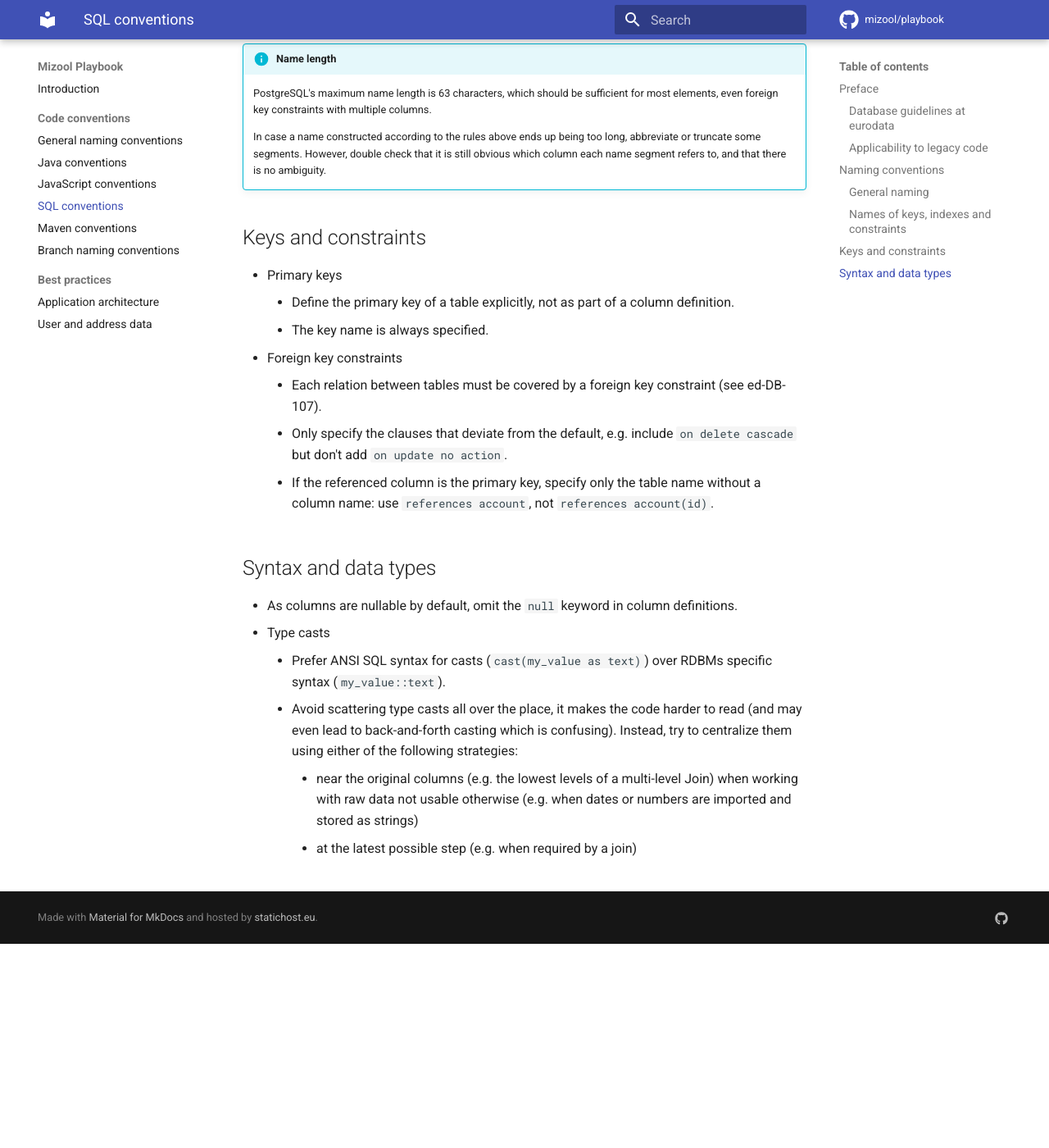
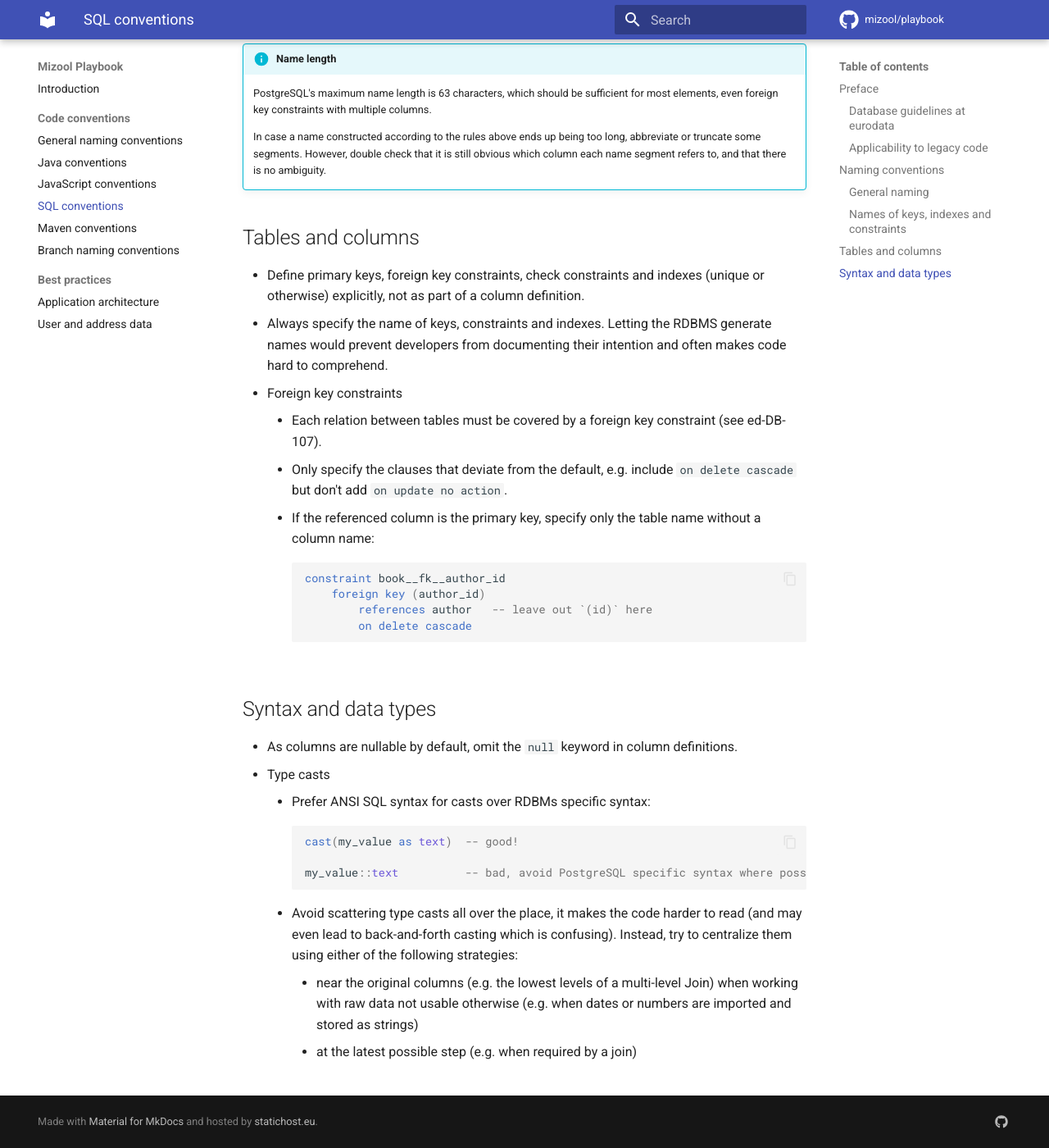
Before and after one commit to mizool/playbook, an MkDocs documentation site: the page built from docs/code-conventions/sql.md, in a window 1280 px wide and 1400 px high, scrolled down 1962 px. Shown: the whole window at 82% size. Built offline with MkDocs 1.6.1 and Material for MkDocs 9.7.7, drawn with Linux system fonts in a browser that asks for light colours; comment, search, counter and statistics services are not loaded; before the commit the page ends 3113 px from its top, so only the background shows below that; some of the changed text lies outside the part shown.

Commit message:
Improve and reorganize rules for tables/columns and keys/indexes/constraints

````diff
--- a/docs/code-conventions/sql.md
+++ b/docs/code-conventions/sql.md
@@ -42,14 +42,13 @@ The following rules are conscious departures from ed-DB-119.
 
 Names of keys, indexes and constraints follow the structure given below, with segments separated by double underscores (`__`).
 
-| Element                | Name segments                                                    | Examples                                                                      |
-|------------------------|------------------------------------------------------------------|-------------------------------------------------------------------------------|
-| Primary key            | table name<br>`pk`                                               | `my_cool_table__pk`                                                           |
-| Foreign key constraint | owning table<br>`fk`<br>each included column of the owning table | `login__fk__account_id`<br>`book__fk__author_id`                              |
-| Unique index           | table name<br>`u`<br>title / each included column                | `document__u__id__account_id`<br>`subscription__u__one_active_per_account_id` |
-| Other index            | table name<br>`i`<br>each included column                        | `group__i__parent_id`                                                         |
-| Check constraint       | table name<br>`c`<br>title                                       | `account__c__name_length`<br>`contact__c__email_or_phone_set`                 |
-
+| Element                           | Name segments                                                    | Examples                                                                      |
+|-----------------------------------|------------------------------------------------------------------|-------------------------------------------------------------------------------|
+| Primary key                       | table name<br>`pk`                                               | `my_cool_table__pk`                                                           |
+| Foreign key constraint            | owning table<br>`fk`<br>each included column of the owning table | `book__fk__author_id`<br>`complaint__fk__order_id__order_line_pos`            |
+| Unique index<br>(full or partial) | table name<br>`u`<br>title / each included column                | `document__u__id__account_id`<br>`subscription__u__one_active_per_account_id` |
+| Other index<br>(full or partial)  | table name<br>`i`<br>title / each included column                | `group__i__parent_id`<br>`orders__i__unbilled_order_numbers`                  |
+| Check constraint                  | table name<br>`c`<br>title                                       | `account__c__name_length`<br>`contact__c__email_or_phone_set`                 |
 
 !!! info "Name length"
 
@@ -58,21 +57,33 @@ Names of keys, indexes and constraints follow the structure given below, with se
     In case a name constructed according to the rules above ends up being too long, abbreviate or truncate some segments.
     However, double check that it is still obvious which column each name segment refers to, and that there is no ambiguity.
 
-## Keys and constraints
+## Tables and columns
 
-- Primary keys
-    - Define the primary key of a table explicitly, not as part of a column definition.
-    - The key name is always specified.
+- Define primary keys, foreign key constraints, check constraints and indexes (unique or otherwise) explicitly, not as part of a column definition.
+- Always specify the name of keys, constraints and indexes.
+  Letting the RDBMS generate names would prevent developers from documenting their intention and often makes code hard to comprehend.
 - Foreign key constraints
     - Each relation between tables must be covered by a foreign key constraint (see ed-DB-107).
     - Only specify the clauses that deviate from the default, e.g. include `on delete cascade` but don't add `on update no action`.
-    - If the referenced column is the primary key, specify only the table name without a column name: use `references account`, not `references account(id)`.
+    - If the referenced column is the primary key, specify only the table name without a column name:
+      ```sql
+      constraint book__fk__author_id
+          foreign key (author_id)
+              references author   -- leave out `(id)` here
+              on delete cascade
+      ```
+
 
 ## Syntax and data types
 
 - As columns are nullable by default, omit the `null` keyword in column definitions.
 - Type casts
-    - Prefer ANSI SQL syntax for casts (`cast(my_value as text)`) over RDBMs specific syntax (`my_value::text`).
+    - Prefer ANSI SQL syntax for casts over RDBMs specific syntax:
+      ```sql
+      cast(my_value as text)  -- good!
+
+      my_value::text          -- bad, avoid PostgreSQL specific syntax where possible.
+      ```
     - Avoid scattering type casts all over the place, it makes the code harder to read (and may even lead to back-and-forth casting which is confusing).
       Instead, try to centralize them using either of the following strategies:
         - near the original columns (e.g. the lowest levels of a multi-level Join) when working with raw data not usable otherwise (e.g. when dates or numbers are imported and stored as strings)
````
